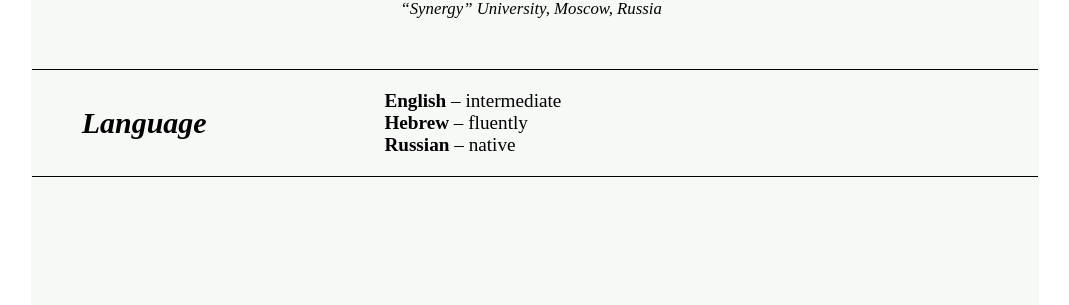
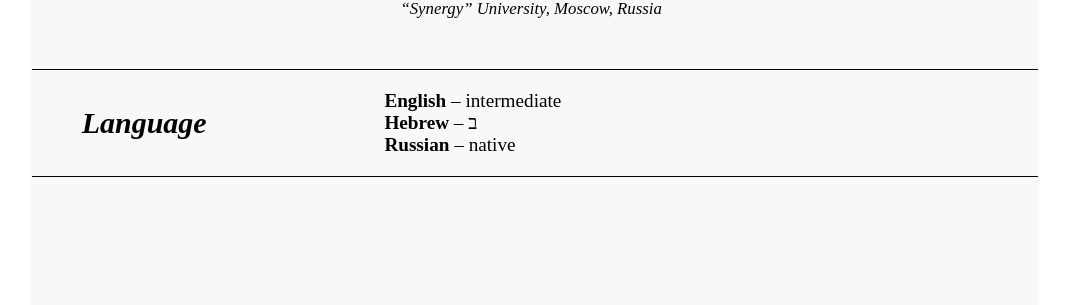
Before and after one commit to Greedy-Jabberwock/CV, a Flask app: page / in a window 1280 px wide. Shown: the part 869-1174 px from the top of the page, without its empty margins (105-1174 px from the left). Run offline with Flask 2, Linux system fonts and the light colour scheme.

Commit message:
Change Hebrew level

```diff
--- a/app/templates/index.html
+++ b/app/templates/index.html
@@ -86,7 +86,7 @@
             <section class="languages sec_title italic bold bb">Language</section>
             <section class="lang_cont bb">
                 <div class="align"><span class="bold">English</span><span> – intermediate</span></div>
-                <div class="align"><span class="bold">Hebrew</span><span></span> – fluently</div>
+                <div class="align"><span class="bold">Hebrew</span><span></span> – ב</div>
                 <div class="align"><span class="bold">Russian</span><span> – native</span></div>
             </section>
 
```
